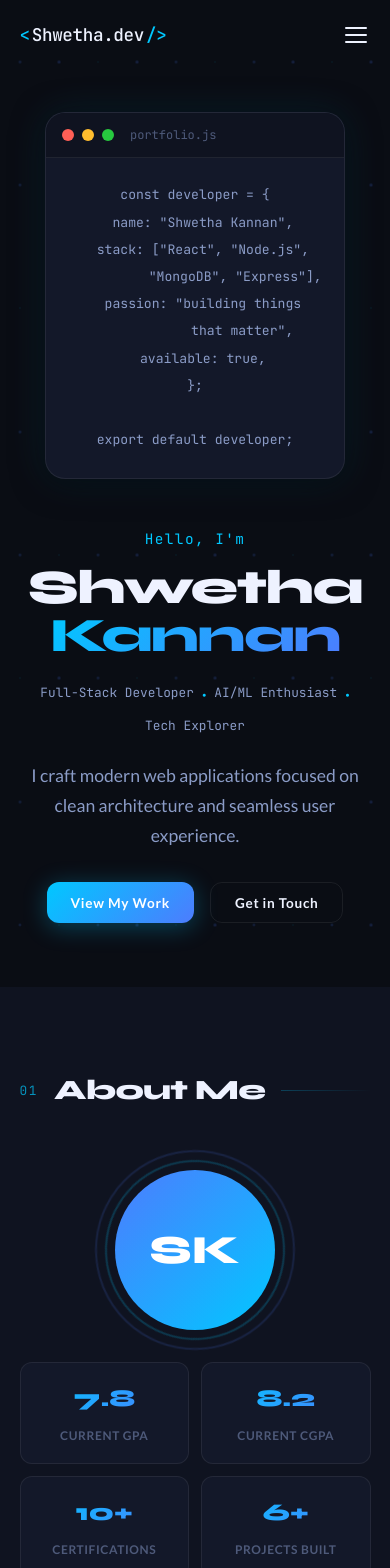
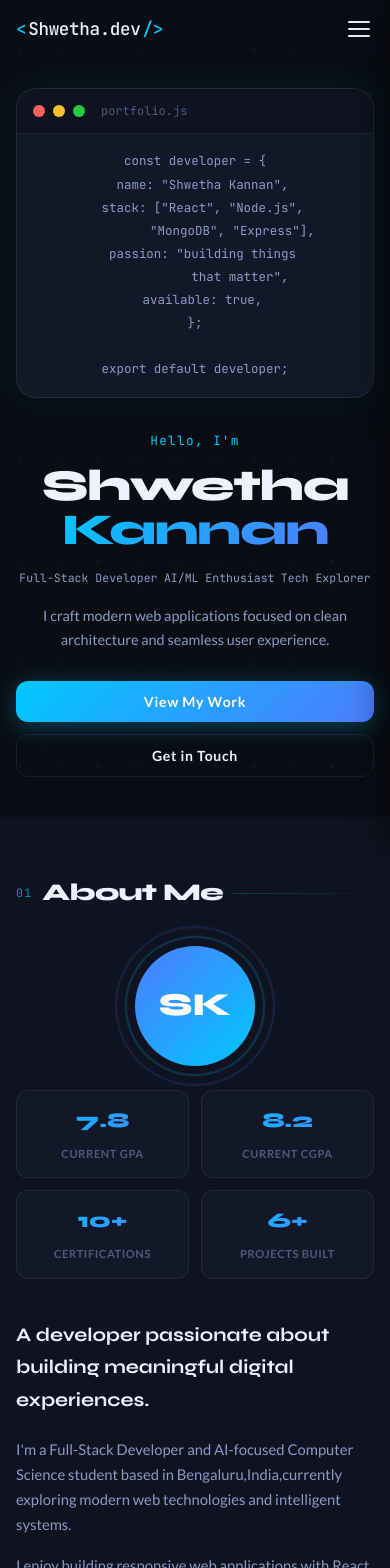
Before and after one commit to shwzzz09/portfolio-project, a React (Vite) app in the folder client/: page / in a window 390 px wide. Shown: the top 1568 px of the page. Built offline with nearby package versions, Linux system fonts and the light colour scheme; no server answers.

Commit message:
Improved mobile responsiveness

```diff
--- a/client/src/App.jsx
+++ b/client/src/App.jsx
@@ -451,7 +451,7 @@ function Contact() {
         JSON.stringify(existing)
       );
 
-      setStatus("success");
+      ("success");
       setForm({ name: "", email: "", message: "" });
     } catch {
       setStatus("success");
@@ -492,7 +492,7 @@ function Contact() {
                 >
                   <span className="contact-icon">{c.icon}</span>
                   <div>
-                    <div className="contact-label">{c.label}</div>
+                    <div classetStatussName="contact-label">{c.label}</div>
                     <div className="contact-value">{c.value}</div>
                   </div>
                 </a>
--- a/client/src/styles.css
+++ b/client/src/styles.css
@@ -408,8 +408,8 @@ img { max-width: 100%; }
 ═══════════════════════════════════════════════════════════════════════════ */
 .about__grid {
   display: grid;
-  grid-template-columns: 320px 1fr;
-  gap: 5rem;
+  grid-template-columns: minmax(260px, 320px) 1fr;
+  gap: clamp(2rem, 5vw, 5rem);
   align-items: start;
 }
 
@@ -651,7 +651,7 @@ img { max-width: 100%; }
 
 .projects__grid {
   display: grid;
-  grid-template-columns: repeat(2, 1fr);
+  grid-template-columns: repeat(auto-fit, minmax(min(100%, 440px), 1fr));
   gap: 1.5rem;
 }
 
@@ -753,7 +753,7 @@ img { max-width: 100%; }
 /* Skeleton loaders */
 .loading-grid {
   display: grid;
-  grid-template-columns: repeat(2, 1fr);
+  grid-template-columns: repeat(auto-fit, minmax(min(100%, 440px), 1fr));
   gap: 1.5rem;
 }
 
@@ -775,8 +775,8 @@ img { max-width: 100%; }
 ═══════════════════════════════════════════════════════════════════════════ */
 .contact__grid {
   display: grid;
-  grid-template-columns: 1fr 1fr;
-  gap: 5rem;
+  grid-template-columns: repeat(auto-fit, minmax(300px, 1fr));
+  gap: clamp(2rem, 5vw, 5rem);
   align-items: start;
 }
 
@@ -931,49 +931,268 @@ a.contact-info-card:hover {
 }
 
 /* ═══════════════════════════════════════════════════════════════════════════
-   RESPONSIVE
+   RESPONSIVE — mobile-first, three breakpoints
+   xs  < 480px   (small phones)
+   sm  < 768px   (phones / large phones)
+   md  < 1024px  (tablets / small laptops)
 ═══════════════════════════════════════════════════════════════════════════ */
+
+/* ── md: tablets (≤1024px) ──────────────────────────────────────────────── */
 @media (max-width: 1024px) {
+
+  /* About: stack vertically */
+  .about__grid {
+    grid-template-columns: 1fr;
+    gap: 2.5rem;
+  }
+  .about__image-wrap {
+    flex-direction: row;
+    align-items: center;
+    justify-content: flex-start;
+    gap: 2rem;
+  }
+  .about__avatar { width: 120px; height: 120px; }
+  .avatar-initials { font-size: 2rem; }
+  .about__stats {
+    grid-template-columns: repeat(4, 1fr);
+    width: auto;
+    flex: 1;
+  }
+
+  /* Skills: two columns */
   .skills__grid { grid-template-columns: 1fr 1fr; }
-  .about__grid  { grid-template-columns: 1fr; gap: 3rem; }
-  .about__image-wrap { flex-direction: row; align-items: flex-start; }
+
+  /* Projects: two columns still fine at 1024 */
+  .contact__grid { gap: 3rem; }
 }
 
+/* ── sm: phones (≤768px) ────────────────────────────────────────────────── */
 @media (max-width: 768px) {
-  .hero { flex-direction: column; gap: 3rem; text-align: center; padding-top: 7rem; }
-  .hero__roles { justify-content: center; }
-  .hero__bio { margin: 0 auto 2rem; }
-  .hero__cta { justify-content: center; }
-  .hero__visual { order: -1; }
-  .code-card { width: 300px; }
-  .badge-1, .badge-2, .badge-3 { display: none; }
+
+  /* ── Global spacing ── */
+  .section { padding: 4.5rem 1.25rem; }
+  .section__inner { padding: 0; }
+
+  /* ── Section headers ── */
+  .section-header { margin-bottom: 2rem; }
+  .section-title  { font-size: 1.75rem; }
+
+  /* ── Navbar ── */
+  .navbar { padding: 1rem 1.25rem; }
+  .navbar--scrolled { padding: 0.75rem 1.25rem; }
 
   .hamburger { display: flex; }
+
+  /* Mobile drawer */
   .navbar__links {
     position: fixed;
     top: 0; right: 0; bottom: 0;
-    width: 240px;
+    width: min(260px, 80vw);
     flex-direction: column;
+    align-items: flex-start;
     background: var(--bg-secondary);
     border-left: 1px solid var(--border);
-    padding: 6rem 1.5rem 2rem;
+    padding: 5rem 1.5rem 2rem;
+    gap: 0.25rem;
     transform: translateX(100%);
-    transition: transform var(--transition);
+    transition: transform 0.3s cubic-bezier(0.4,0,0.2,1);
     z-index: 99;
+    box-shadow: -8px 0 32px rgba(0,0,0,0.4);
   }
   .navbar__links--open { transform: translateX(0); }
+  .nav-btn {
+    font-size: 1rem;
+    padding: 0.6rem 1rem;
+    width: 100%;
+    text-align: left;
+  }
 
-  .skills__grid       { grid-template-columns: 1fr; }
-  .projects__grid     { grid-template-columns: 1fr; }
-  .loading-grid       { grid-template-columns: 1fr; }
-  .contact__grid      { grid-template-columns: 1fr; gap: 3rem; }
+  /* ── Hero ── */
+  .hero {
+    flex-direction: column;
+    align-items: center;
+    text-align: center;
+    padding: 6rem 1.25rem 3rem;
+    gap: 2.5rem;
+    min-height: auto;
+  }
+  .hero__content { max-width: 100%; }
+  .hero__greeting { font-size: 0.8rem; }
+  .hero__name { font-size: clamp(2.6rem, 10vw, 3.5rem); margin-bottom: 1rem; }
+  .hero__roles {
+    justify-content: center;
+    flex-wrap: wrap;
+    gap: 0.4rem;
+    margin-bottom: 1rem;
+  }
+  .role-tag { font-size: 0.72rem; }
+  .role-divider { display: none; }
+  .hero__bio {
+    font-size: 0.95rem;
+    margin: 0 auto 1.75rem;
+    max-width: 440px;
+  }
+  .hero__cta {
+    justify-content: center;
+    gap: 0.75rem;
+  }
+  .btn { padding: 0.75rem 1.5rem; font-size: 0.875rem; }
 
-  .about__image-wrap  { flex-direction: column; align-items: center; }
-  .footer__inner      { flex-direction: column; text-align: center; }
+  /* Code card: scale down, no floating badges */
+  .hero__visual { order: -1; width: 100%; display: flex; justify-content: center; }
+  .code-card {
+    width: min(320px, calc(100vw - 2.5rem));
+    font-size: 0.85rem;
+  }
+  .code-card__body { padding: 1rem 1.25rem; }
+  .code-card__body code { font-size: 0.78rem; line-height: 1.7; }
+  .badge-1, .badge-2, .badge-3 { display: none; }
+
+  /* Grid bg: fewer dots, less distracting */
+  .hero__grid-bg { opacity: 0.15; }
+
+  /* ── About ── */
+  .about__image-wrap {
+    flex-direction: column;
+    align-items: center;
+    gap: 1.5rem;
+  }
+  .about__avatar { width: 120px; height: 120px; }
+  .avatar-initials { font-size: 2rem; }
+  .about__stats {
+    grid-template-columns: repeat(2, 1fr);
+    width: 100%;
+    max-width: 320px;
+  }
+  .stat-value { font-size: 1.3rem; }
+  .stat-label { font-size: 0.7rem; }
+
+  .about__subtitle { font-size: 1.2rem; }
+  .about__text p   { font-size: 0.925rem; }
+  .about__links    { gap: 0.5rem; }
+  .link-pill       { font-size: 0.8rem; padding: 0.45rem 0.9rem; }
+
+  /* ── Skills ── */
+  .skills__grid {
+    grid-template-columns: 1fr;
+    gap: 1.25rem;
+  }
+  .skill-category { padding: 1.25rem; }
+  .skill-category__title { font-size: 0.95rem; margin-bottom: 1.1rem; }
+  .skill-name { font-size: 0.825rem; }
+
+  .tech-pills { gap: 0.4rem; }
+  .tech-pill  { font-size: 0.75rem; padding: 0.28rem 0.75rem; }
+
+  /* ── Projects ── */
+  .filter-bar { gap: 0.4rem; }
+  .filter-btn { font-size: 0.75rem; padding: 0.35rem 0.85rem; }
+
+  .projects__grid {
+    grid-template-columns: 1fr;
+    gap: 1.1rem;
+  }
+  .loading-grid { grid-template-columns: 1fr; }
+
+  .project-card__body  { padding: 1.25rem; }
+  .project-card__title { font-size: 1.15rem; }
+  .project-card__desc  { font-size: 0.875rem; }
+  .project-tag         { font-size: 0.68rem; }
+  .project-link        { font-size: 0.78rem; padding: 0.4rem 0.85rem; }
+
+  /* ── Contact ── */
+  .contact__grid {
+    grid-template-columns: 1fr;
+    gap: 2.5rem;
+  }
+  .contact__heading { font-size: 1.6rem; }
+  .contact__subtext { font-size: 0.9rem; }
+
+  /* 2×2 grid for contact info cards on mobile */
+  .contact__cards {
+    display: grid;
+    grid-template-columns: 1fr 1fr;
+    gap: 0.6rem;
+  }
+  .contact-info-card {
+    padding: 0.75rem 0.875rem;
+    gap: 0.6rem;
+    flex-direction: column;
+    align-items: flex-start;
+  }
+  .contact-icon  { font-size: 1rem; }
+  .contact-label { font-size: 0.68rem; }
+  .contact-value { font-size: 0.8rem; word-break: break-all; }
+
+  .form-group label { font-size: 0.75rem; }
+  .form-group input,
+  .form-group textarea {
+    font-size: 0.9rem;
+    padding: 0.75rem 0.875rem;
+  }
+
+  /* ── Footer ── */
+  .footer { padding: 2rem 1.25rem; }
+  .footer__inner {
+    flex-direction: column;
+    align-items: center;
+    text-align: center;
+    gap: 0.75rem;
+  }
+  .footer__links { gap: 1.25rem; }
+  .footer__copy  { font-size: 0.75rem; }
 }
 
+/* ── xs: small phones (≤480px) ──────────────────────────────────────────── */
 @media (max-width: 480px) {
-  .section { padding: 5rem 5%; }
-  .hero__name { font-size: 3rem; }
-  .btn { padding: 0.7rem 1.5rem; font-size: 0.85rem; }
+
+  /* Tighter section padding */
+  .section { padding: 3.5rem 1rem; }
+
+  /* Navbar */
+  .navbar { padding: 0.875rem 1rem; }
+
+  /* Hero */
+  .hero { padding: 5.5rem 1rem 2.5rem; gap: 2rem; }
+  .hero__name { font-size: clamp(2.25rem, 12vw, 2.75rem); }
+  .hero__bio  { font-size: 0.9rem; }
+  .hero__cta  { flex-direction: column; align-items: stretch; }
+  .btn        { text-align: center; }
+  .code-card  { width: calc(100vw - 2rem); }
+
+  /* About */
+  .about__stats { grid-template-columns: repeat(2, 1fr); max-width: 100%; }
+  .stat-card    { padding: 0.75rem; }
+
+  /* Section header */
+  .section-header { gap: 0.6rem; }
+  .section-title  { font-size: 1.5rem; }
+  .section-tag    { font-size: 0.72rem; }
+
+  /* Skills */
+  .skill-category { padding: 1rem; }
+
+  /* Projects */
+  .filter-bar  { overflow-x: auto; flex-wrap: nowrap; padding-bottom: 4px; -webkit-overflow-scrolling: touch; scrollbar-width: none; }
+  .filter-bar::-webkit-scrollbar { display: none; }
+  .filter-btn  { flex-shrink: 0; }
+
+  .project-card__links { flex-direction: column; gap: 0.5rem; }
+  .project-link { text-align: center; }
+
+  /* Contact grid back to single column on very small screens */
+  .contact__cards { grid-template-columns: 1fr; }
+  .contact-info-card { flex-direction: row; align-items: center; }
+
+  /* Footer */
+  .footer__links { gap: 1rem; }
 }
+
+/* ── Reduced-motion preference ──────────────────────────────────────────── */
+@media (prefers-reduced-motion: reduce) {
+  *, *::before, *::after { animation-duration: 0.01ms !important; transition-duration: 0.01ms !important; }
+  .hero__content, .hero__greeting, .hero__name, .hero__roles,
+  .hero__bio, .hero__cta, .hero__visual { opacity: 1; transform: none; animation: none; }
+  .grid-dot, .floating-badge, .avatar-ring { animation: none; }
+  .skill-fill { transition: none; }
+}
```
